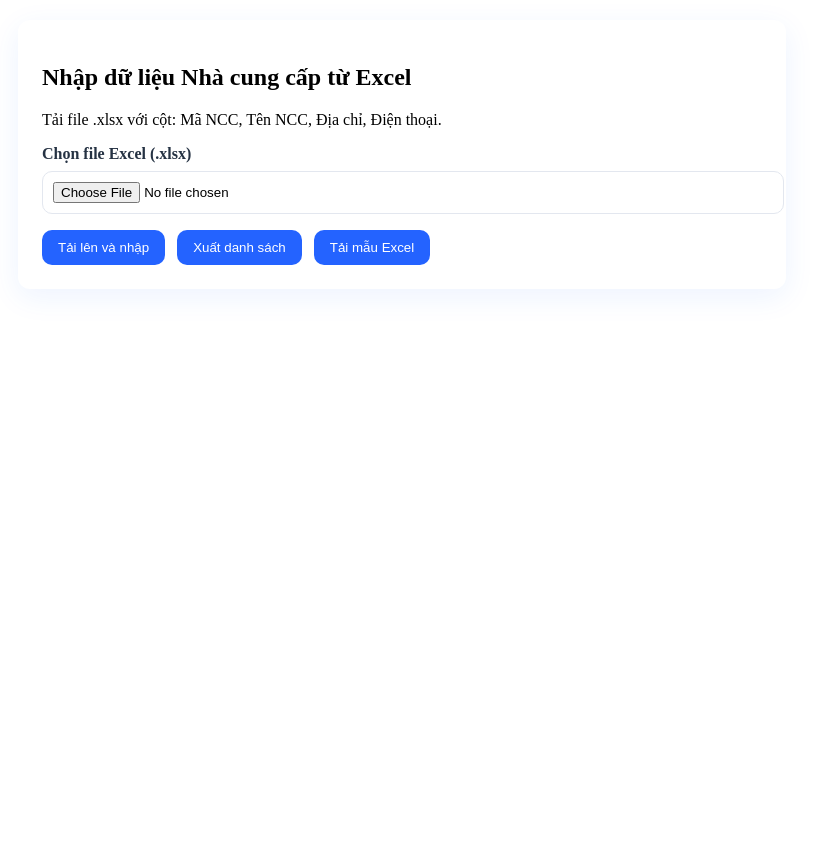
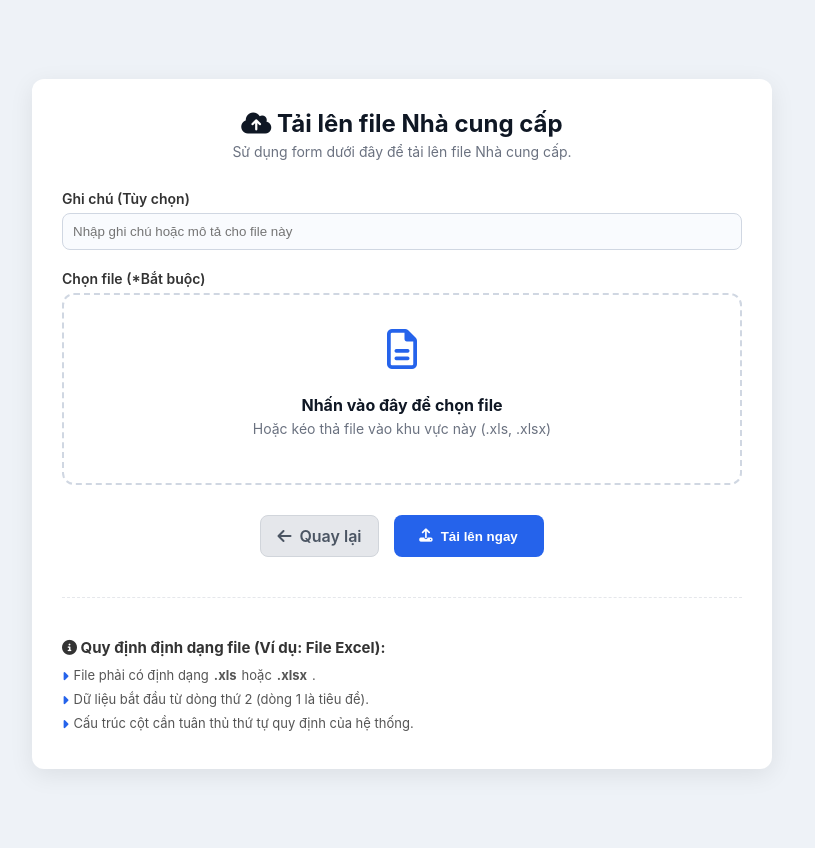
Before and after one commit to Congvinh2005/Quanlykhohang_web, a PHP site: page /QLSP/MVC/Views/Pages/Nhacungcap_up_v.php in a window 1280 px wide. Shown: the whole page, without its empty margins (238-1053 px from the left). Before the commit the page ends 265 px from the top, so only its background shows below. Run offline with PHP 8.4, Linux system fonts and the light colour scheme.

Commit message:
up load sản phẩm và nhà cung cấp

```diff
--- a/MVC/Views/Master.php
+++ b/MVC/Views/Master.php
@@ -72,7 +72,7 @@
                     <?php
                         if($current == 'home') echo 'Dashboard';
                         elseif(strpos($current, 'Sanpham') !== false) echo 'Sản phẩm';
-                        elseif(strpos($current, 'Nhacungcap') !== false) echo 'Đối tác';
+                        elseif(strpos($current, 'Nhacungcap') !== false) echo 'Nhà cung cấp';
                         else echo 'Quản trị hệ thống';
                     ?>
                 </div>
--- a/MVC/Views/Pages/Nhacungcap_up_v.php
+++ b/MVC/Views/Pages/Nhacungcap_up_v.php
@@ -1,68 +1,249 @@
-<!DOCTYPE html>
+<!doctype html>
 <html lang="vi">
 
 <head>
-    <meta charset="UTF-8">
-    <title>Nhập Excel Nhà cung cấp</title>
+    <meta charset="utf-8">
+    <meta name="viewport" content="width=device-width,initial-scale=1">
+    <title>Upload file — Tổng hợp hoàn chỉnh</title>
+    <link rel="stylesheet" href="https://cdnjs.cloudflare.com/ajax/libs/font-awesome/6.5.1/css/all.min.css">
     <style>
-    .container {
-        max-width: 720px;
-        margin: 20px auto;
+    :root {
+        --primary: #2563eb;
+        --primary-hover: #1d4ed8;
+        --secondary: #6b7280;
+        --secondary-hover: #4b5563;
+    }
+
+    body {
+        margin: 0;
+        font-family: Inter, system-ui, Segoe UI, Roboto, Arial;
+        background: #eef2f7;
+        color: #0f1724
+    }
+
+    .wrap {
+        min-height: 100vh;
+        display: flex;
+        justify-content: center;
+        align-items: center;
+        padding: 24px
+    }
+
+    .card {
+        width: 680px;
+        max-width: 100%;
         background: #fff;
-        padding: 24px;
         border-radius: 12px;
-        box-shadow: 0 8px 30px rgba(24, 99, 255, 0.08)
+        box-shadow: 0 6px 24px rgba(0, 0, 0, 0.08);
+        padding: 30px;
+    }
+
+    h2 {
+        margin: 0 0 5px;
+        font-size: 24px;
+    }
+
+    p.hint {
+        margin: 0 0 16px;
+        color: var(--secondary);
+        font-size: 14px
     }
 
     label {
         display: block;
-        margin-bottom: 8px;
-        color: #253243;
-        font-weight: 600
+        margin-bottom: 6px;
+        font-weight: 600;
+        font-size: 14px;
+        color: #333;
     }
 
-    input[type=file] {
+    input[type="text"] {
+        width: 100%;
         padding: 10px;
-        border: 1px solid #e3e7ef;
-        border-radius: 10px;
-        width: 100%
+        border: 1px solid #d0d7e2;
+        border-radius: 8px;
+        margin-bottom: 20px;
+        background: #f9fbfe;
+        box-sizing: border-box;
     }
 
-    .actions {
-        margin-top: 16px;
-        display: flex;
-        gap: 12px
+    .file-upload-wrapper {
+        border: 2px dashed #d0d7e2;
+        border-radius: 12px;
+        padding: 30px 20px;
+        text-align: center;
+        cursor: pointer;
+        transition: background 0.3s, border-color 0.3s;
+        position: relative;
+        margin-bottom: 20px;
     }
 
-    button {
+    .file-upload-wrapper:hover {
+        background: #f0f4f9;
+        border-color: var(--primary);
+    }
+
+    .file-upload-icon {
+        font-size: 40px;
+        color: var(--primary);
+        margin-bottom: 10px;
+    }
+
+    /* Ẩn input file gốc */
+    .file-upload-wrapper input[type="file"] {
+        position: absolute;
+        left: 0;
+        top: 0;
+        width: 100%;
+        height: 100%;
+        opacity: 0;
+        cursor: pointer;
+    }
+
+    .btn {
+        border: none;
         padding: 10px 16px;
-        border-radius: 10px;
-        border: 0;
-        background: #2463ff;
+        border-radius: 8px;
+        cursor: pointer;
+        font-weight: 600;
+        text-decoration: none;
+        display: inline-flex;
+        align-items: center;
+        justify-content: center;
+        gap: 8px;
+        transition: background 0.3s;
+    }
+
+    .btn-primary {
+        background: var(--primary);
         color: #fff;
-        cursor: pointer
+    }
+
+    .btn-primary:hover {
+        background: var(--primary-hover);
+    }
+
+    .btn-secondary {
+        background: #e5e7eb;
+        color: var(--secondary-hover);
+        border: 1px solid #d1d5db;
+    }
+
+    .btn-secondary:hover {
+        background: #d1d5db;
+    }
+
+    .form-actions {
+        margin-top: 30px;
+        display: flex;
+        justify-content: center;
+        gap: 15px;
+    }
+
+    .info-section {
+        margin-top: 40px;
+        padding-top: 20px;
+        border-top: 1px dashed #e5e7eb;
+    }
+
+    .info-section h4 {
+        margin-bottom: 10px;
+        font-size: 15px;
+        color: #333;
+    }
+
+    .info-section ul {
+        list-style: none;
+        padding: 0;
+        margin: 0;
+        font-size: 13px;
+        color: #555;
+    }
+
+    .info-section li {
+        margin-bottom: 8px;
+        display: flex;
+        align-items: flex-start;
+        gap: 5px;
+    }
+
+    .info-section li .fa-caret-right {
+        color: var(--primary);
+        margin-top: 3px;
     }
     </style>
 </head>
 
 <body>
-    <div class="container">
-        <h2>Nhập dữ liệu Nhà cung cấp từ Excel</h2>
-        <p>Tải file .xlsx với cột: Mã NCC, Tên NCC, Địa chỉ, Điện thoại.</p>
-        <form method="post" enctype="multipart/form-data" action="http://localhost/QLSP/Nhacungcap/import">
-            <label>Chọn file Excel (.xlsx)</label>
-            <input type="file" name="file" accept=".xlsx,.xls" required>
-            <div class="actions">
-                <button type="submit">Tải lên và nhập</button>
-                <a href="http://localhost/QLSP/Nhacungcap/export" style="text-decoration:none"><button
-                        type="button">Xuất danh
-                        sách</button></a>
-                <a href="http://localhost/QLSP/Nhacungcap/template" style="text-decoration:none"><button
-                        type="button">Tải mẫu
-                        Excel</button></a>
+    <div class="wrap">
+        <div class="card">
+            <div style="text-align: center; margin-bottom: 30px;">
+                <h2><i class="fa-solid fa-cloud-arrow-up"></i> Tải lên file Nhà cung cấp</h2>
+                <p class="hint">Sử dụng form dưới đây để tải lên file Nhà cung cấp.</p>
             </div>
-        </form>
+
+            <form method="POST" action="http://localhost/QLSP/Nhacungcap/up_l" enctype="multipart/form-data">
+
+                <label for="txtGhichu">Ghi chú (Tùy chọn)</label>
+                <input type="text" name="txtGhichu" id="txtGhichu" placeholder="Nhập ghi chú hoặc mô tả cho file này">
+
+                <label>Chọn file (*Bắt buộc)</label>
+                <div class="file-upload-wrapper" id="file-wrapper">
+                    <div class="file-upload-icon">
+                        <i class="fa-regular fa-file-lines"></i>
+                    </div>
+                    <h4 style="margin-bottom: 5px; font-size: 16px;">Nhấn vào đây để chọn file</h4>
+                    <p class="hint">Hoặc kéo thả file vào khu vực này (.xls, .xlsx)</p>
+
+                    <input type="file" id="txtfile" name="txtfile" accept=".xls,.xlsx" required
+                        onchange="updateFileName(this)" />
+                </div>
+
+                <div id="fileNameDisplay"
+                    style="margin-top: -10px; margin-bottom: 20px; text-align: center; font-weight: 600; color: var(--primary); display: none;">
+                    <i class="fa-solid fa-check"></i> Đã chọn: <span id="fName"></span>
+                </div>
+
+                <div class="form-actions">
+                    <a href="http://localhost/QLSP/Nhacungcap/danhsach" class="btn btn-secondary">
+                        <i class="fa-solid fa-arrow-left"></i> Quay lại
+                    </a>
+                    <button type="submit" name="btnUpload" class="btn btn-primary" style="min-width: 150px;">
+                        <i class="fa-solid fa-upload"></i> Tải lên ngay
+                    </button>
+                </div>
+            </form>
+
+            <div class="info-section">
+                <h4><i class="fa-solid fa-circle-info"></i> Quy định định dạng file (Ví dụ: File Excel):</h4>
+                <ul>
+                    <li><i class="fa-solid fa-caret-right"></i> File phải có định dạng <strong>.xls</strong> hoặc
+                        <strong>.xlsx</strong>.
+                    </li>
+                    <li><i class="fa-solid fa-caret-right"></i> Dữ liệu bắt đầu từ dòng thứ 2 (dòng 1 là tiêu đề).</li>
+                    <li><i class="fa-solid fa-caret-right"></i> Cấu trúc cột cần tuân thủ thứ tự quy định của hệ thống.
+                    </li>
+                </ul>
+            </div>
+        </div>
     </div>
+
+    <script>
+    function updateFileName(input) {
+        const display = document.getElementById('fileNameDisplay');
+        const nameSpan = document.getElementById('fName');
+        const wrapper = document.getElementById('file-wrapper'); // Lấy wrapper để thay đổi kiểu dáng
+
+        if (input.files && input.files.length > 0) {
+            nameSpan.textContent = input.files[0].name;
+            display.style.display = 'block';
+            wrapper.style.borderColor = 'var(--primary)'; // Đổi màu border khi đã chọn file
+        } else {
+            display.style.none = 'none';
+            wrapper.style.borderColor = '#d0d7e2'; // Trả về màu border mặc định
+        }
+    }
+    </script>
 </body>
 
 </html>
```
Also changed, not shown: MVC/Controllers/Nhacungcap.php (+29 -7 lines), MVC/Controllers/Sanpham.php (+8 -7 lines).
